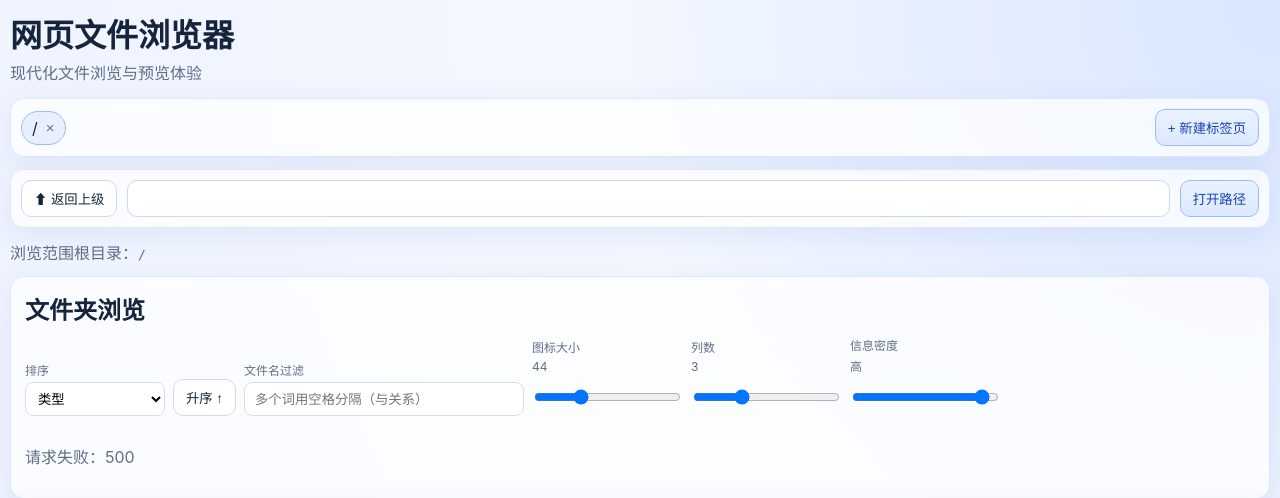
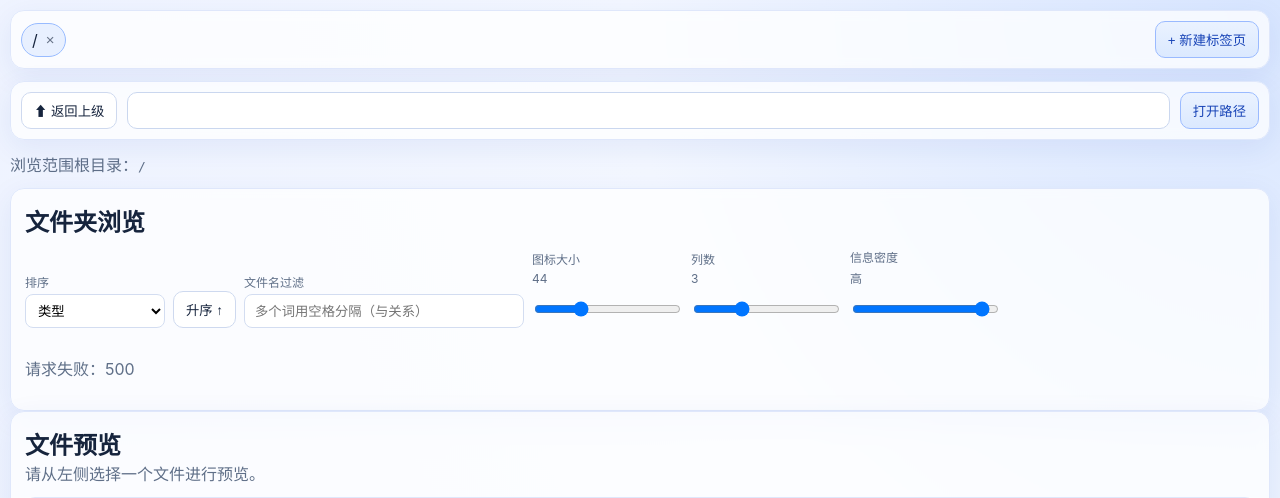
Before and after one commit to mohaige-real/web-file-explorer, a Flask app: page / in a window 1280 px wide. Shown: the top 498 px of the page. Run offline with Flask 3, Linux system fonts and the light colour scheme; data that the repository does not hold is empty.

Commit message:
chore: remove top hero title and description

```diff
--- a/static/styles.css
+++ b/static/styles.css
@@ -13,9 +13,6 @@
 * { box-sizing: border-box; }
 body { margin: 0; background: radial-gradient(circle at top right, #d8e6ff 0, #f3f7ff 40%, #edf2ff 100%); color: var(--text); }
 .container { width: 100%; margin: 0; padding: 10px 10px 14px; }
-.hero { margin-bottom: 14px; }
-.hero h1 { margin: 0; }
-.hero p { margin: 4px 0 0; color: var(--muted); }
 .glass { backdrop-filter: blur(6px); background: var(--card); border: 1px solid var(--line); box-shadow: 0 8px 30px rgba(30, 64, 175, 0.08); border-radius: 14px; }
 
 .tabbar-wrap, .toolbar { display: flex; gap: 10px; align-items: center; padding: 10px; margin-bottom: 12px; }
--- a/templates/index.html
+++ b/templates/index.html
@@ -8,11 +8,6 @@
   </head>
   <body>
     <main class="container">
-      <header class="hero">
-        <h1>网页文件浏览器</h1>
-        <p>现代化文件浏览与预览体验</p>
-      </header>
-
       <section class="tabbar-wrap glass">
         <div id="tabbar" class="tabbar"></div>
         <button id="new-tab-btn" type="button" class="btn primary">+ 新建标签页</button>
```
